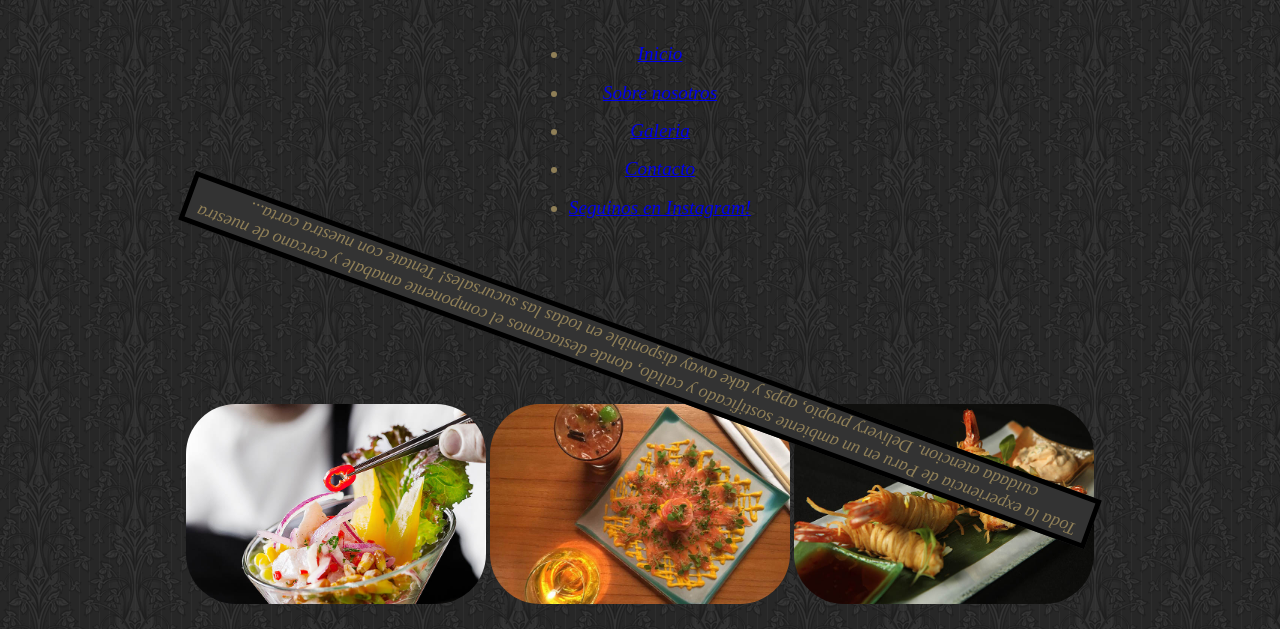
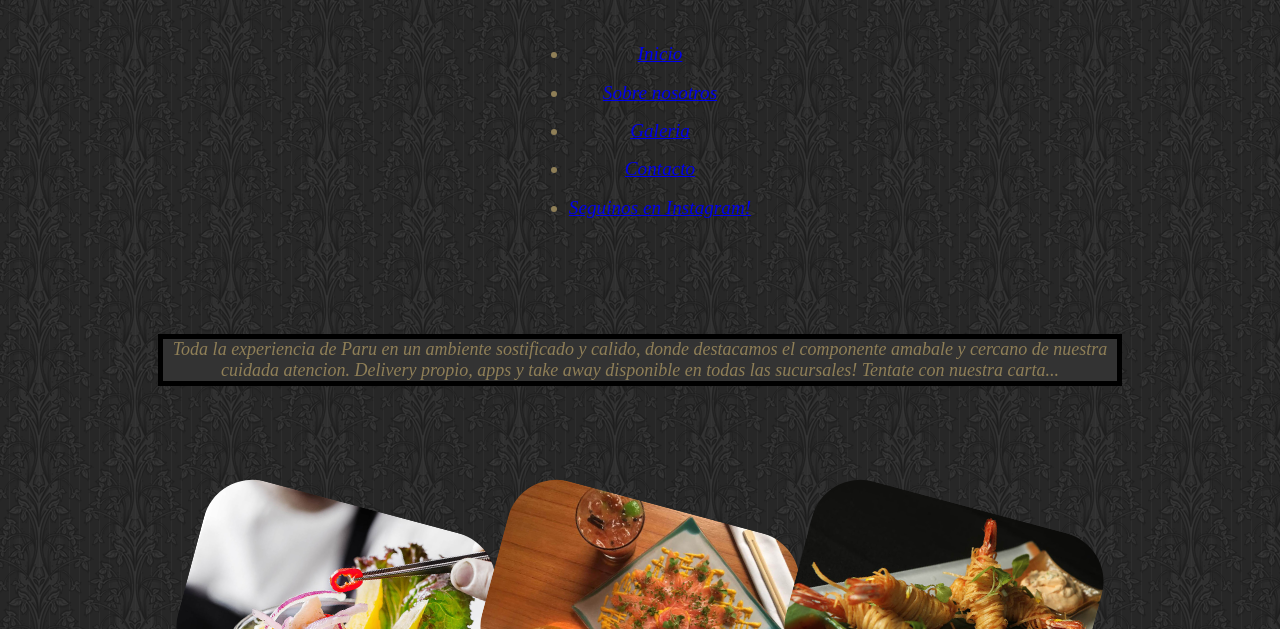
Before and after one commit to FlorenciaRubini/Repositorio, a plain HTML site: page index.html in a window 1280 px wide. Shown: the part 171-800 px from the top of the page. Drawn offline with Linux system fonts and the light colour scheme.

Commit message:
modificacion rotacion

```diff
--- a/index.html
+++ b/index.html
@@ -36,9 +36,9 @@
       </p>
     </article>
     <section>
-      <img src="./img/carta-intro-01.jpg" alt="plato 1 carta" id="carta">
-      <img src="./img/carta-intro-02.jpg" alt="plato 2 carta" id="carta">
-      <img src="./img/carta-intro-06.jpg" alt="plato 3 carta" id="carta">
+      <img class="carta" src="./img/carta-intro-01.jpg" alt="plato 1 carta" id="carta">
+      <img class="carta" src="./img/carta-intro-02.jpg" alt="plato 2 carta" id="carta">
+      <img class="carta" src="./img/carta-intro-06.jpg" alt="plato 3 carta" id="carta">
     </section>
   </main>
   <!--Fin articulo + fotos carta-->
--- a/styles.css
+++ b/styles.css
@@ -71,12 +71,21 @@
         text-align: center;
         font-size:large;
         background-color: #333;
-        transform: rotate(200deg);
         border: solid 5px  #000;
     }
 
     /* imagenes carta */
+    .carta{
+        margin-top: 100px;
+        border-radius: 50px;
+        align-items: center;
+        height: 200px;
+        width: 300px;
+        transform: rotate(15deg);
+    }
+
     section img{
+        margin-top: 100px;
         border-radius: 50px;
         align-items: center;
         height: 200px;
```
